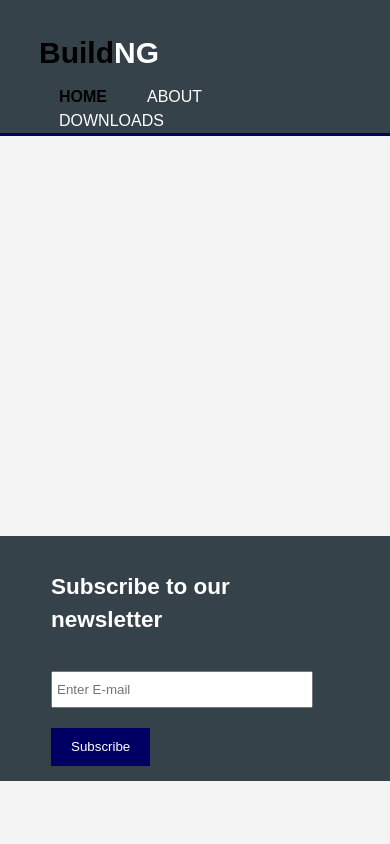
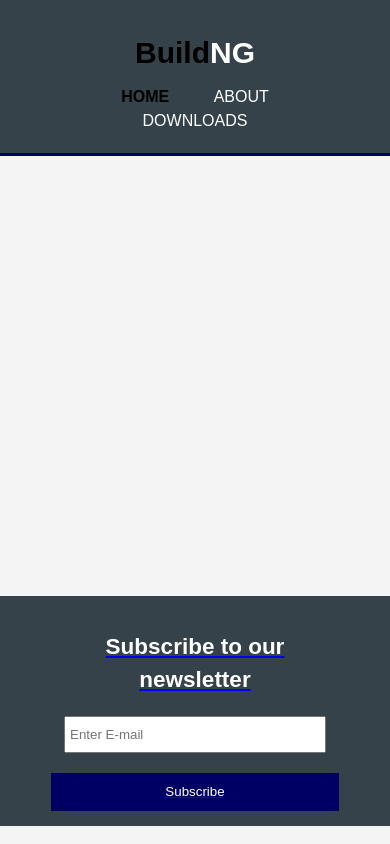
Before and after one commit to D18THDAY/BuildNG.github.io, a plain HTML site: page index.html in a window 390 px wide. Shown: the top 844 px of the page. Drawn offline with Linux system fonts and the light colour scheme.

Commit message:
Update styles.css

```diff
--- a/styles.css
+++ b/styles.css
@@ -162,3 +162,43 @@ footer{
   flex: 1;
 }
 */
+
+@media(max-width: 950px){
+  #newsletter button{
+    display: block;
+    width: 100%;
+  }
+
+  #newletter form input[type="email"]{
+    width: 100%;
+    margin-bottom: 5px;
+  }
+}
+
+
+@media(max-width: 768px){
+  header #branding, header nav, header nav li,
+  #newsletter h1, #newsletter form, #boxes .box{
+    float: none;
+    text-align: center;
+    width: 100%;
+  }
+
+  header{
+    padding-bottom: 20px;
+  }
+
+  #showcase{
+    margin-top: 40px;
+  }
+
+  #newsletter button{
+    display: block;
+    width: 100%;
+  }
+
+  #newletter form input[type="email"]{
+    width: 100%;
+    margin-bottom: 5px;
+  }
+}
```
